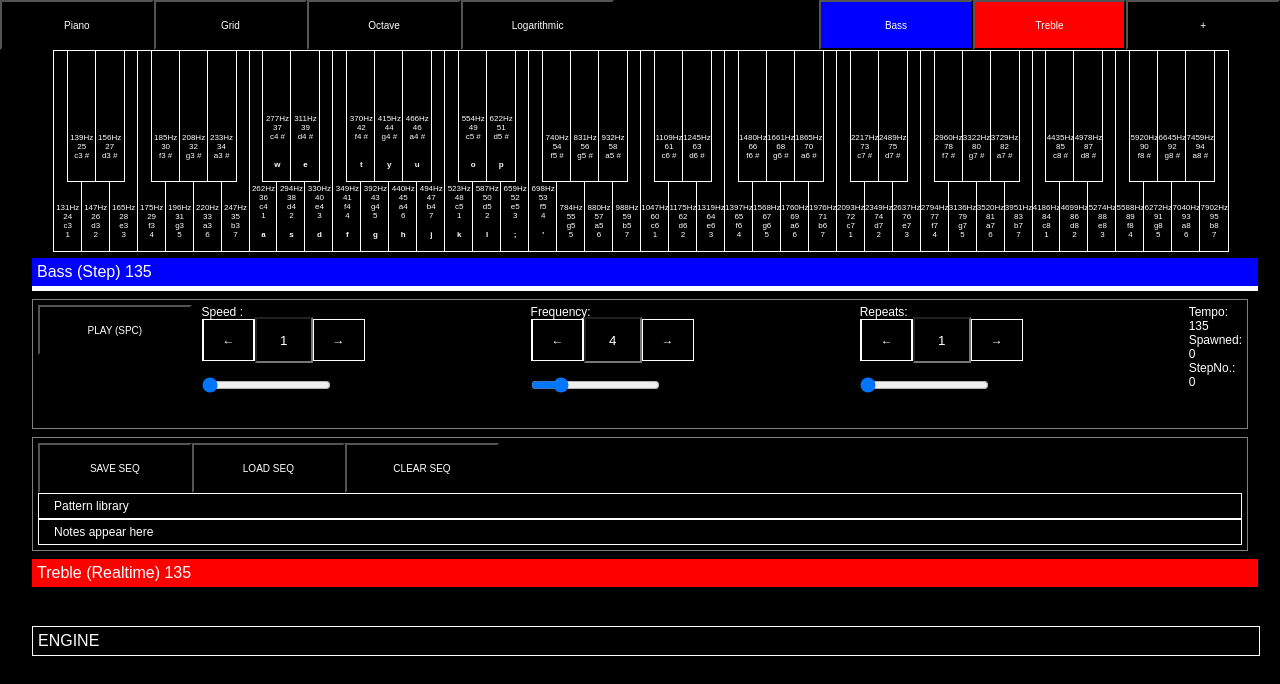
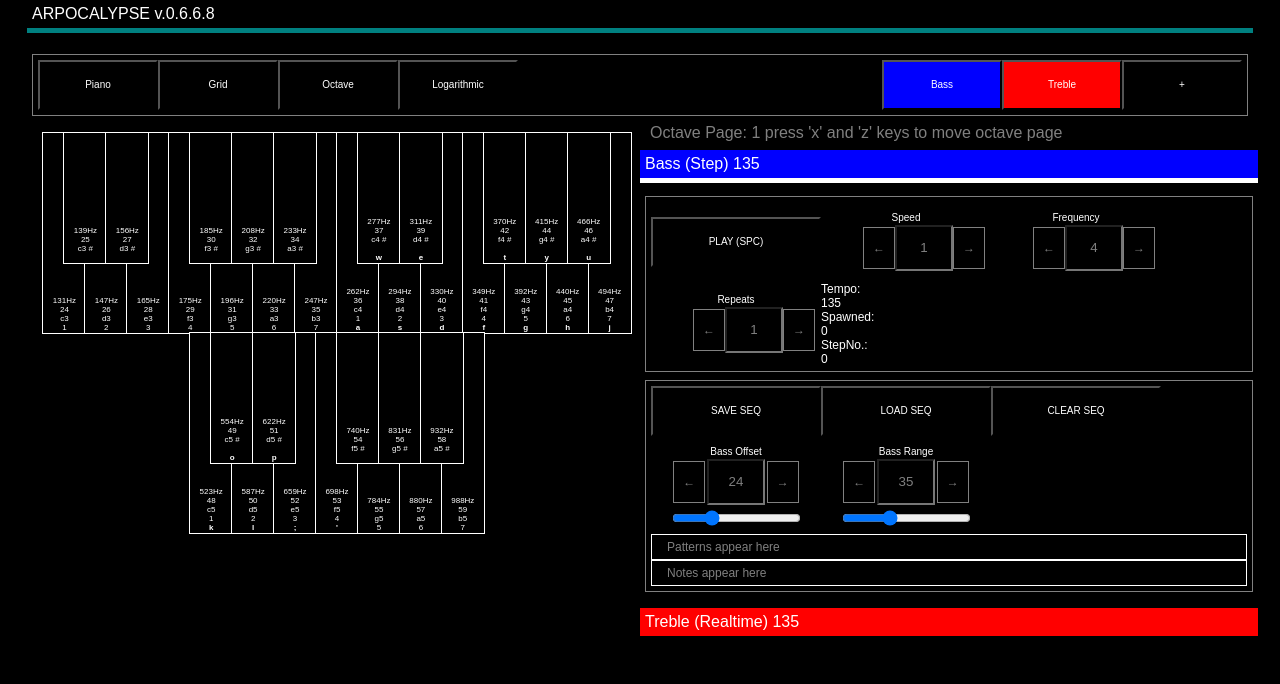
Before and after one commit to BorkleX01/arpocalypse_v667, a React app: page / in a window 1280 px wide. Both pictures are taken after a click on the button "Bass". Shown: the top 684 px of the page. Built offline with nearby package versions, Linux system fonts and the light colour scheme.

Commit message:
Better layout

```diff
--- a/src/Engine/Engine.css
+++ b/src/Engine/Engine.css
@@ -1,26 +1,40 @@
 html{
     background: black;
-    color: white;
+    color: gray;
 }
-.App{
+
+.App {
 
 }
 
-.engine {
+.nav {
     width: 95%;
-    margin: 0 auto;
     padding: 1vw;
     margin: 0 auto;
 }
 
+.engine {
+    display: flex;
+    flex-flow: column wrap;
+    align-items: center;
+}
+
 .engine > .ins-header {
-    background: black;
-    color: white
+    background: #111133;
+    color: white;
+    border-bottom: 5px solid teal;
+    width: 95%;
+}
 
+.engine > .ins-header:hover {
+    user-selectable: none;
+    border-bottom: 5px solid white;
 }
-.engine-panel {
-    background: black;
+
+.engine > .ins > .panel {
+    justify-content: center;
 }
+
 
 .panel {
     margin: 1vh auto;
@@ -29,30 +43,35 @@ html{
     border: 0.25px solid grey;
     display: flex;
     flex-flow: row wrap;
-    flex: 1 1;
+    flex: 0 0 180px;
+    align-items: center;
+    justify-content: start;
 
 }
 
-button {
-    width: 12vw;
+.panel > button {
+    width: 170px;
     height: 4.6vh;
     min-width: 75px;
     min-height: 50px;
-    /*max-width: 100px;
-    max-height: 75px;*/
     margin: auto 0;
     font-size: x-small;
-    background: black;
+    background: none;
     color: white;
 }
+
+
+
 .control {
     flex-basis: 25%;
 }
+
 .input {
     width: 50%
 }
 
 .slider {
     padding: 0 0;
-    margin: 2vh 0;
+    margin: 1vh 0;
+
 }
--- a/src/Engine/Engine.js
+++ b/src/Engine/Engine.js
@@ -82,30 +82,27 @@ class Engine extends Component {
   componentDidMount(){
     this.startEngine()
   }
+
   render() {
     return (
       <EngineContext.Provider value={this.state}>
-        {this.props.children}
-
         <div className='engine'>
-          <div className='key-inner ins-header' onClick={this.engineHeaderClick}>ENGINE</div>
-          <div className='panel' style={{display: this.state.panelVis ? 'flex':'none' }} >
+          <div className='ins-header' onClick={this.engineHeaderClick}>ARPOCALYPSE v.0.6.6.8 </div>
+          <div className="ins" style={{display: this.state.panelVis ? 'block':'none' }}>
+            <div className='panel' >
               <div className='pane'>
-              <button onClick={this.startEngine}>Engine {this.state.engineOn ? 'On' : 'Off' }</button>
-            </div>
-            <div className='pane'>
-              Tempo:
                 <Spinner
+                  label='Tempo'
                   type="number"
                   min='0' max="400"
                   value={this.state.tempo}
                   onChange={this.slideTempo}
                   step='1' />
+              </div>
 
-            </div>
               <div className='pane'>
-              Gain: {this.state.gain}
                 <Spinner
+                  label='Gain'
                   type="range"
                   min="0.01" max="1"
                   value={this.state.gain}
@@ -113,9 +110,10 @@ class Engine extends Component {
                   onChange={this.slideGain}
                   step='0.1'/>
               </div>
+
               <div className='pane'>
-              Sustain: {this.state.sustain}
                 <Spinner
+                  label='Sustain'
                   type="range"
                   min="0.01" max="3"
                   value={this.state.sustain}
@@ -123,8 +121,11 @@ class Engine extends Component {
                   onChange={this.slideSustain}
                   step='0.1'/>
               </div>
+              <button onClick={this.startEngine}>Engine {this.state.engineOn ? 'On' : 'Off' }</button>
             </div>
           </div>
+        </div>
+        {this.props.children}
       </EngineContext.Provider>
     )
   }
--- a/src/Keyboard/Keyboard.css
+++ b/src/Keyboard/Keyboard.css
@@ -4,17 +4,15 @@
 
 .keyboard {
     width: 95%;
-    padding-left: 10px;
-    padding-right: 10px;
     display: flex;
     flex-flow: row wrap;
-    margin: 0 auto;
+    margin: 1vh auto;
     justify-content: center;
+
 }
 
 .keyboard-outer {
     width: 100%;
-    background: black;
 }
 .keyboard > * {
     padding: 0px 0px;
@@ -23,7 +21,7 @@
 }
 .messages {
     margin: auto 10px;
-    width: 65%;
+    width: 100%;
 }
 
 .key {
@@ -43,15 +41,34 @@
     background: black;
     color: white;
 }
+
 .instruments {
-    width: 100%;
+    margin: 0 auto;
+    width: 95%;
 }
-.rhs-tabs{
-    float: right;
+
+.nav-top {
+    display: flex;
+    justify-content: space-between;
+}
+
+.rhs-tabs > button, .lhs-tabs > button {
+    width: 120px;
+    height: 4.6vh;
+    min-width: 50px;
+    min-height: 50px;
+    margin: auto 0;
+    font-size: x-small;
+    background: none;
+    color: white;
 }
 
 .lhs-tabs{
-    float: left;
+
+}
+
+.rhs-tabs, .lhs-tabs {
+
 }
 
 .white-key {
@@ -68,14 +85,16 @@
     transition: all 0.5s;
 }
 
+
 @media (min-width: 1024px) {
-    .white-key, .black-key {
+    /*.white-key, .black-key {
 	width: 2.3%
-  }
+    }
     .black-key {
 	margin:  0 -1.15%;
-  }
+    }*/
 }
+
 @media (max-width: 800px) {
     .white-key, .black-key {
 	width: 6.9%;
@@ -101,11 +120,39 @@
   }
 }
 
+@media (min-width: 1280px) {
+    .keyboard-outer {
+        display: flex;
+        align-items: flex-start;
+    }
+    .instruments {
+        flex: 1 1 50%
+    }
+    .engine {
+        flex: 1 1 50%
+    }
+    .engine > .ins-header {
+        background: black;
+        color: white;
+        border-bottom: 5px solid teal;
+    }
+    .keyboard {
+        flex: 1 1 50%
+    }
+    .white-key, .black-key {
+	width: 6.9%;
+    }
+    .black-key {
+	margin:  0 -3.45%;
+    }
+
+}
+
 .squares {
     margin-left:  0;
     margin-right:  0;
-    width: 50px;
-    height: 50px;
+    width: 75px;
+    height: 75px;
 }
 
 .logarithmic{
--- a/src/Keyboard/Keyboard.js
+++ b/src/Keyboard/Keyboard.js
@@ -20,8 +20,8 @@ class Keyboard extends Component {
       intervals: [],
       keyArr: [],
       keyObj: {},
-      bass: {notes:[], queue:[]},
-      treble: {notes:[], queue:[]},
+      bass: {notes:[], queue:[], range: [24, 59]},
+      treble: {notes:[], queue:[], range: [36, 71]},
       queue: [],
       nom: [],
       time: 0,
@@ -35,6 +35,7 @@ class Keyboard extends Component {
     this.state.nom = data.nomenclature
 
     var pos = 0;
+
     const keyObj = this.state.notes.map((o, i, arr) => {
       return {int: o,
 	      pos: (o === 1 ? pos : pos++),
@@ -58,11 +59,13 @@ class Keyboard extends Component {
       let button = this.buttonMap.keys();
       for(let i in this.state.keyObj){
         if(this.keyRef[i] != undefined){
-          if((i >= this.state.octavePage*12 + props.range[0])){
+          if((i >= this.state.octavePage*12 + this.state[this.state.mode].range[0])){
+            this.keyRef[i].current !== null &&
             this.keyRef[i].current.setState({qwert: button.next().value})
           }
           else
           {
+            this.keyRef[i].current !== null &&
               this.keyRef[i].current.setState({qwert: ''})
           }
         }
@@ -95,7 +98,17 @@ class Keyboard extends Component {
     }
 
     this.roleListener = (v, i, mode, ...rest) => {
-      if(rest.includes('load'))
+      if(rest.includes('range')){
+        console.log('range change');
+        console.log(v + ' ' + 'to ' + i);
+        console.log(mode);
+        this.setState(state=>{
+          state[mode].range = [+v, +i]
+          return state
+        })
+
+      }
+      else if(rest.includes('load'))
       {
         console.log('load a sequence');
         this.setState(state => {
@@ -122,6 +135,7 @@ class Keyboard extends Component {
 
     this.modeClick = (e) => {
       this.setState({mode: e.target.id})
+
       this.roleRef[this.state.mode].current.setState({active: false})
       if(this.state.mode === e.target.id){
         this.roleRef[e.target.id].current.setState({visible: !this.roleRef[e.target.id].current.state.visible, active: true})
@@ -142,12 +156,12 @@ class Keyboard extends Component {
 
       if(e.key === octavePager[0] || e.key === octavePager[1] ){
         let pageTurn = this.state.octavePage + (e.key === octavePager[0] ? -1 : +1)
-        let page = pageTurn*12 + this.props.range[0]
-        if(pageTurn>=0 && page+11 <= this.props.range[1]){
+        let page = pageTurn*12 + this.state[this.state.mode].range[0]
+        if(pageTurn>=0 && page+11 <= this.state[this.state.mode].range[1]){
           this.setState({octavePage : pageTurn})
         }
       }
-      if(this.buttonMap.get(e.key) != undefined && this.buttonMap.get(e.key) < this.props.range[1] ){
+      if(this.buttonMap.get(e.key) != undefined && this.buttonMap.get(e.key) < this.state[this.state.mode].range[1] ){
         this.keyListener(this.buttonMap.get(e.key), 'hardware')
       }
     }
@@ -159,49 +173,56 @@ class Keyboard extends Component {
 
   componentDidMount(){
     this.roleRef[this.state.mode].current.setState({active: true})
-    this.mapButtons(this.state.octavePage*12 + this.props.range[0])
+    this.mapButtons(this.state.octavePage*12 + this.state[this.state.mode].range[0])
   }
 
   componentDidUpdate(){
-    this.mapButtons(this.state.octavePage*12 + this.props.range[0])
+    this.mapButtons(this.state.octavePage*12 + this.state[this.state.mode].range[0])
   }
 
   render() {
     return Object.keys(this.state.keyObj).length > 0 && (
       <EngineContext.Consumer>
-	{engine =>(
-          <div className='keyboard-outer'>
+	{engine => (
+          <div className="nav">
+            <div className="panel nav-top">
               <div className='lhs-tabs'>
                 <button onClick={this.viewClick} name='piano'>Piano</button>
                 <button onClick={this.viewClick} name='squares'>Grid</button>
                 <button onClick={this.viewClick} name='squares octave'>Octave</button>
                 <button onClick={this.viewClick} name='logarithmic'>Logarithmic</button>
               </div>
-	    <div className='rhs-tabs'>
+
+	      <div className='rhs-tabs '>
 	        <button className='bass' onClick={this.modeClick} id='bass'>Bass</button>
 	        <button className='treble' onClick={this.modeClick} id='treble'>Treble</button>
 	        <button className='addSeq' onClick={this.addSeqClick} id='addSeq'>+</button>
               </div>
+            </div>
+
+            <div className='keyboard-outer'>
               <div className='keyboard'>
   	        {Object.keys(this.state.keyObj)
 	         .map((o,i,arr)=>(
-		 this.props.range[0] <= i
+		   this.state[this.state.mode].range[0] <= i
 		     &&
-		   i <= this.props.range[1]
+		     i <= this.state[this.state.mode].range[1]
 		     &&
 		     (<Keys
                         ref={this.keyRef(i)}
                         playNote={engine.playNote}
-		      key={i-this.props.range[0]}
-		      widget={i-this.props.range[0]}
+		        key={i-this.state[this.state.mode].range[0]}
+		        widget={i-this.state[this.state.mode].range[0]}
 		        listener={this.keyListener}
 		        view={this.state.view}
 		        index={i}
 		        obj = {this.state.keyObj[o]}
                       />
 		     )))}
+              </div>
 
               <div className='instruments'>
+                <div className="messages">Octave Page: {this.state.octavePage} press 'x' and 'z' keys to move octave page</div>
                 <Role
                   ref = {this.roleRef('bass')}
                   modeClick={this.modeClick}
@@ -211,9 +232,10 @@ class Keyboard extends Component {
 	          freq={this.state.freq}
 	          seq={this.state.bass.notes}
 	          cue={this.state.bass.queue}
+                  obj={this.state.keyObj}
 	          playNote={engine.playNote}
 	          tempo={engine.tempo}
-                />
+                  range={this.state['bass'].range}/>
 
 	        <Role
                   ref = {this.roleRef('treble')}
@@ -224,14 +246,13 @@ class Keyboard extends Component {
 	          freq={this.state.freq}
 	          seq={Object.values(this.state.treble.notes)}
 	          cue={this.state.treble.queue}
+                  obj={this.state.keyObj}
 	          playNote={engine.playNote}
 	          tempo={engine.tempo}
-                  realTime={true}
-                />
-
+                  range={this.state['treble'].range}
+                  realTime={true}/>
 	      </div>
             </div>
-            <br/>
           </div>)}
       </EngineContext.Consumer>
     )
--- a/src/Keys/Keys.css
+++ b/src/Keys/Keys.css
@@ -16,3 +16,7 @@
 .white-key {
     z-index : 0;
 }
+
+.qwert {
+    font-weight: bold;
+}
--- a/src/Keys/Keys.js
+++ b/src/Keys/Keys.js
@@ -14,14 +14,14 @@ class Keys extends Component {
     this.props = props;
 
     this.press = () => {
-      this.props.playNote(props.index, props.obj.freq)
-      props.listener(props.index, 'add');
+      this.props.playNote(this.props.index, this.props.obj.freq)
+      props.listener(this.props.index, 'add');
       this.props.obj.noteOn = true;
     }
 
     this.pressRelease = () => {
       this.props.obj.active.map &&
-      props.listener(props.index);
+      this.props.listener(this.props.index);
       this.props.obj.noteOn = false;
     }
   }
@@ -56,7 +56,7 @@ class Keys extends Component {
                   {this.props.index} <br/>
                   {this.props.obj.nom} {this.props.obj.type === 'black-key' ? '#' : ''}  <br/>
                   {this.props.obj.type === 'white-key' ? this.props.obj.pos % 7 + 1 : ''} <br/>
-                  <h4>{this.state.qwert}</h4>
+                  <div className="qwert">{this.state.qwert}</div>
 		</div>
               </div>
             </div>
--- a/src/Role/Role.css
+++ b/src/Role/Role.css
@@ -1,7 +1,8 @@
 .role {
-    display: block;
-    width: 100%;
     margin: 1vh auto;
+    display: flex;
+    flex-flow: column wrap;
+    align-items: center;
 }
 
 .role > .key-inner {
@@ -43,17 +44,25 @@
 
 }
 
+.sequence-edit button {
+    width: 100%;
+    height: 100%;
+    border-radius: 50%;
+}
 
 
-.role-edit {
+.role-edit , .sequence-edit {
     text-align: center;
     font-size: 0.70em;
     margin: auto 0;
     min-width: 50px;
+    width: 75px;
+    height: 75px;
 }
 
 .role-edit button{
-    width: 10%
+    width: 100%;
+    height: 100%;
 }
 
 .role-edit.bass button {
@@ -70,11 +79,12 @@
 .pane {
     display: flex;
     flex-flow: column wrap;
-    flex: 1 1 150px;
-
+    flex: 0 0 170px;
+    align-items: center;
 }
 
 .label {
+    color: white;
     display: block;
 
 }
@@ -84,12 +94,13 @@
 }
 
 .read-outs {
-    display: flex;
-    flex-flow: column wrap;
 }
 
 .read-outs > .figures {
+    color: white;
+    margin-right: 15px;
 }
 
 .read-outs > .label{
+
  }
--- a/src/Role/Role.js
+++ b/src/Role/Role.js
@@ -5,6 +5,7 @@ import { EngineContext } from '../Engine/Engine'
 import { Keys } from '../Keys'
 import { Transport } from '../Sequence/StepSequencer'
 import { SaveSequence } from '../Sequence/Storage'
+import Spinner from '../Widgets/Spinner'
 
 
 class Role extends Component {
@@ -17,8 +18,11 @@ class Role extends Component {
       clips: [],
       currentTempo: this.props.tempo,
       active: false,
-      scheduleStart: false
+      scheduleStart: false,
+      span: 72
     }
+
+    this.state.span = props.range[1] - props.range[0];
 
     this.doToNote = (e) => {
       props.listener(e.target.value, e.target.id, props.module)
@@ -58,9 +62,25 @@ class Role extends Component {
     this.clipListener = () => {
       this.setState({clips : this.storageRef.current.state.clips})
     }
+
+    this.changeRange = (v) => {
+      let val = +v;
+      let end = +(val+this.state.span)
+      props.listener(val, end, props.module, 'range')
+    }
+
+    this.changeSpan = (v) => {
+      let val = +v;
+      this.setState(state=>{
+        state.span = val
+        this.changeRange(this.props.range[0])
+        return state})
+    }
+
   }
 
   componentDidUpdate(){
+
   }
 
   render() {
@@ -70,7 +90,6 @@ class Role extends Component {
           {`${this.props.module} ${this.props.realTime ? '(Realtime)' : '(Step)'} ${this.props.tempo} `}
         </div>
         <div className='ins' style={{display : this.state.visible ? 'block' : 'none'}}>
-
           <Transport
             ref={this.transportRef}
             tick={this.tick}
@@ -80,7 +99,6 @@ class Role extends Component {
             play={this.play}
             start={this.state.scheduleStart}
             type={this.props.realTime ? 'realtime' : 'step'}/>
-
           <div className='panel'>
             <SaveSequence
               module = {this.props.module}
@@ -90,10 +108,21 @@ class Role extends Component {
               cue={this.props.cue}
               recTempo={this.props.tempo}
               clipListener={this.clipListener}/>
-
-
             <button name='clearAll' onClick={this.clear}>CLEAR SEQ</button>
-
+            <div className="pane">
+              <Spinner
+                label={this.props.module + ' offset'}
+                slider={true} value={this.props.range[0]}
+                onChange={this.changeRange}
+                min={0} max={96-12} step={12}/>
+            </div>
+            <div className="pane">
+              <Spinner
+                label={this.props.module + ' range'}
+                slider={true} value={this.state.span}
+                onChange={this.changeSpan}
+                min={1} max={96} step={1}/>
+            </div>
             <div className='sequence-collection'>
               { this.state.clips.length > 0 ?
                 this.state.clips
@@ -102,7 +131,7 @@ class Role extends Component {
                        <button id={i} value={i} onClick={this.doToClip}>{i}</button>
                      </div>)
                 :
-                <div className='messages'>Pattern library</div>
+                <div className='messages'>Patterns appear here</div>
               }
             </div>
             <div className='note-collection'>
@@ -110,7 +139,9 @@ class Role extends Component {
                this.props.seq
                .map((o, i) =>
                     <div key={i} className={'role-edit'} id={this.props.module+i}>
-                      <button id={i} value={o} onClick={this.doToNote}>{o}</button>
+                      <button id={i} value={o} onClick={this.doToNote}>
+                        {this.props.obj[o].nom + '' + (this.props.obj[o].type === 'black-key' ? '#' : '')}
+                      </button>
                     </div>)
                :
                <div className='messages'>Notes appear here</div>
--- a/src/Sequence/StepSequencer.js
+++ b/src/Sequence/StepSequencer.js
@@ -109,22 +109,19 @@ class Transport extends Component{
   }
   render(){
     return(<div className='panel'>
-             <div className="transport">
-               <button onClick={this.state.isPlaying ? this.stopSequencer : this.startSequencer}>
-                 {this.state.isPlaying ? 'PLAYING' : 'PLAY'} (SPC)
-               </button>
+
+             <button onClick={this.state.isPlaying ? this.stopSequencer : this.startSequencer}>
+               {this.state.isPlaying ? 'PLAYING' : 'PLAY'} (SPC)
+             </button>
+
+             <div className="pane">
+               <Spinner slider={false} label='Speed' min='1' max="16" value={this.state.tempoMultiplier} onChange={this.tempoMultiplier} step={1} /><br/>
              </div>
              <div className="pane">
-               <div className="label">Speed :</div>
-               <Spinner min='1' max="16" value={this.state.tempoMultiplier} onChange={this.tempoMultiplier} step={1} /><br/>
+               <Spinner slider={false} label='Frequency' min='1' max="16" value={this.state.playFreq} onChange={this.changePlayFreq} step={1} /><br/>
              </div>
              <div className="pane">
-               <div className="label">Frequency:</div>
-               <Spinner min='1' max="16" value={this.state.playFreq} onChange={this.changePlayFreq} step={1} /><br/>
-             </div>
-             <div className="pane">
-               <div className="label">Repeats:</div>
-               <Spinner min='1' max="16" value={this.state.repeats} onChange={this.changePlayRepeats} step={1} /><br/>
+               <Spinner slider={false} label='Repeats' min='1' max="16" value={this.state.repeats} onChange={this.changePlayRepeats} step={1} /><br/>
              </div>
              <div className='read-outs'>
                <div className="label">Tempo: </div><div className="figures">{this.props.tempo}</div>
--- a/src/Widgets/Spinner.js
+++ b/src/Widgets/Spinner.js
@@ -10,15 +10,21 @@ export default class Spinner extends Component{
       min: 1,
       max: 10,
       onChange: (e)=>{},
+      fit: 'default',
+      label: '',
+      slider: true
     }
 
     this.props = props;
     Object.assign(this.state, this.props)
 
     this.arrowClick = (e) => {
+      console.log(this.state.max);
       let inc = e.currentTarget.id === 'left' ? -1 * this.state.step : +1 * this.state.step;
-      this.setState({value: +this.state.value + inc})
-      this.onChange(+this.state.value + inc)
+      if((this.state.value + inc >= this.state.min) && (this.state.value + inc <= this.state.max)){
+        this.setState({value: +this.state.value + inc})
+        this.onChange(+this.state.value + inc)
+      }
     }
 
     this.slideDrag = (e) => {
@@ -69,7 +75,8 @@ export default class Spinner extends Component{
 
   render(){
     return(<div className="control">
-             <div className="spinner">
+             <div className="label">{this.state.label}</div>
+             <div className="spinner" style={{}}>
                <div className="arrows" id={'left'} onClick={this.arrowClick}>
                  <div className="icon">&larr;</div>
                </div>
@@ -86,13 +93,14 @@ export default class Spinner extends Component{
                  </div>
                </div>
              </div>
-             <input type="range"
+           {this.state.slider === true &&
+            (<input type="range"
                     min={this.state.min}
                     max={this.state.max}
                     value={this.state.value}
                     className="slider"
                     onChange={this.slideDrag}
-                    step={this.state.step} />
+                    step={this.state.step} />)}
            </div>
           )
   }
--- a/src/Widgets/widgets.css
+++ b/src/Widgets/widgets.css
@@ -1,9 +1,15 @@
+.control > .label {
+    padding: 10px;
+    font-size: x-small;
+    text-transform: capitalize;
+    padding-bottom: 5px;
+    text-align: center;
+    user-select: none;
+}
 .spinner {
     display: flex;
-    justify-content: space-between;
-    width: 50px;
+    justify-content: space-evenly;
     height: 40px;
-    border: 0.5px solid currentColor;
     align-items: center;
     user-select: none;
 }
@@ -29,9 +35,8 @@
 }
 
 .arrows {
-    width: 33%;
     height: 100%;
-    flex: 0 0 50px;
+    flex: 0 0 30px;
     border: 0.5px solid currentColor;
     user-select: none;
     display: flex;
```
Also changed, not shown: 5 other files (tests, documents, lock files or other folders). Lines whose indentation alone changed are shown as unchanged.
